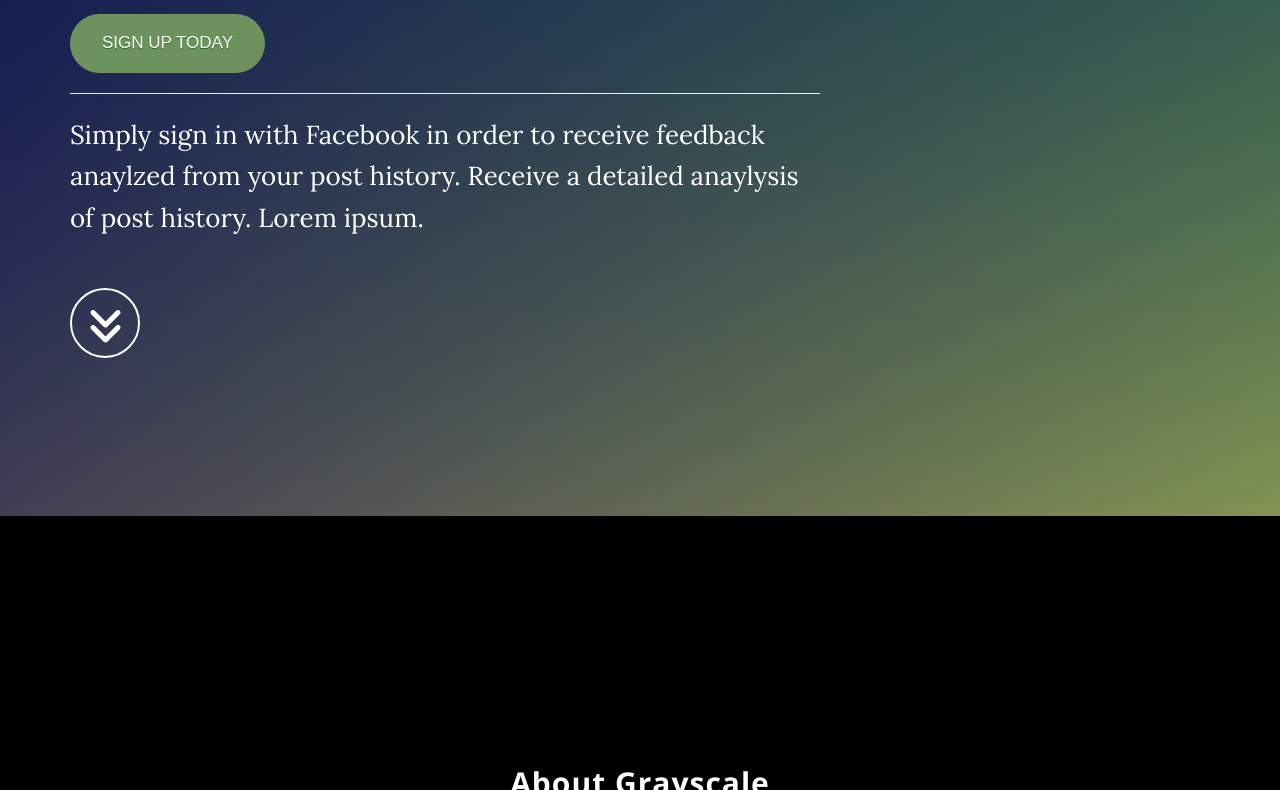
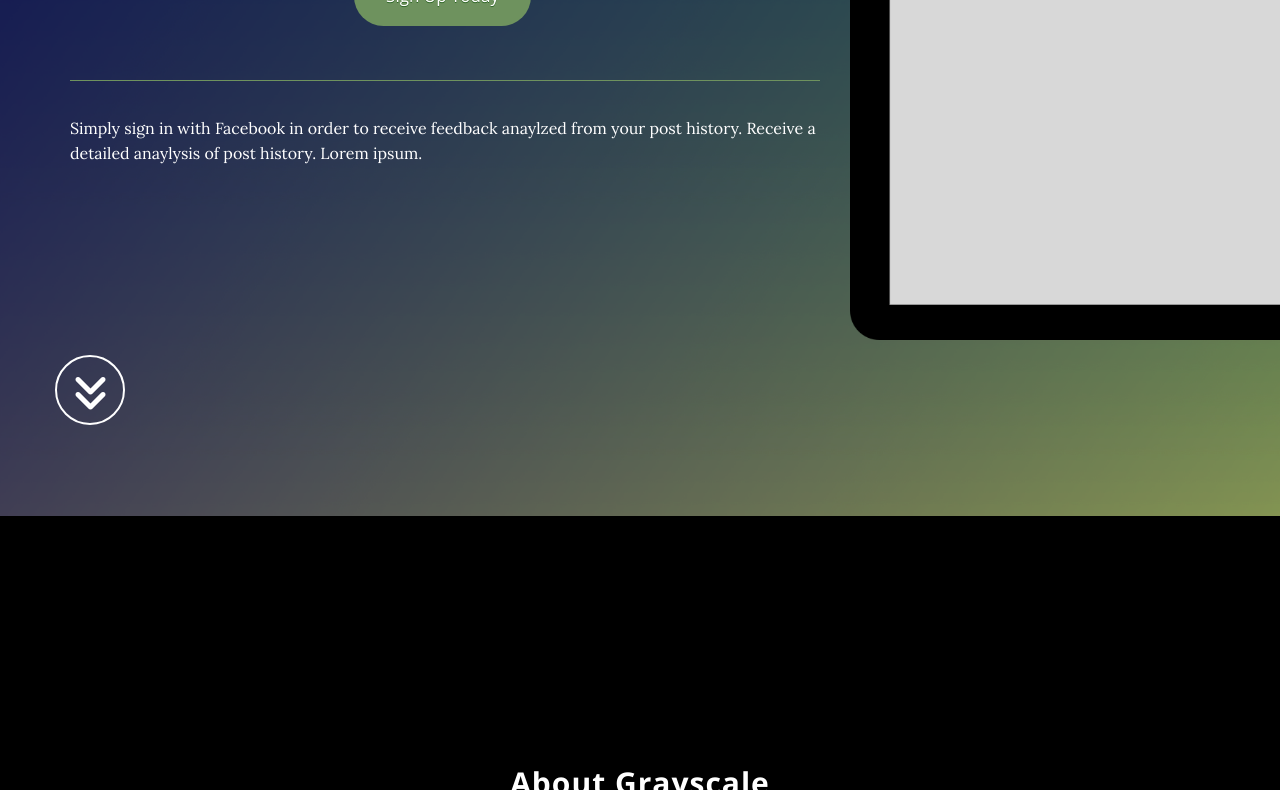
Before and after one commit to alexanderlam/raven, a plain HTML site: page index.html in a window 1280 px wide. Shown: the part 284-1074 px from the top of the page. Drawn offline with nearby package versions, Linux system fonts and the light colour scheme; some packages are replaced by stand-ins of ours.

Commit message:
Basic UI changes front page

```diff
--- a/css/grayscale.css
+++ b/css/grayscale.css
@@ -139,8 +139,10 @@ a:focus {
     display: table;
     width: 100%;
     height: auto;
-    padding: 100px 0;
-    /*text-align: center;*/
+/*    margin-left: -100px;*/
+    margin-right: -100px;
+/*    padding: 100px 0;
+*/    /*text-align: center;*/
     color: #fff;
     background: url(../img/Background_main.png) no-repeat bottom center scroll;
     background-color: #000;
@@ -160,7 +162,11 @@ a:focus {
 }
 
 .intro .intro-body .intro-text {
-    font-size: 18px;
+    font-size: 14px;
+}
+
+.tablet-picture {
+    text-align: right;
 }
 
 @media(min-width:768px) {
@@ -174,7 +180,7 @@ a:focus {
     }
 
     .intro .intro-body .intro-text {
-        font-size: 26px;
+        font-size: 16px;
     }
 }
 
@@ -291,12 +297,19 @@ a:focus {
 
 .btn {
     border-radius: 0;
-    text-transform: uppercase;
-    font-family: Montserrat,"Helvetica Neue",Helvetica,Arial,sans-serif;
     font-weight: 400;
     -webkit-transition: all .3s ease-in-out;
     -moz-transition: all .3s ease-in-out;
     transition: all .3s ease-in-out;
+}
+
+hr {
+    display: block;
+    height: 1px;
+    border: 0;
+    border-top: 1px solid #6E925E;
+    margin: 1em 0;
+    padding: 0;
 }
 
 .btn-default {
@@ -321,10 +334,11 @@ a:focus {
     display:inline-block;
     cursor:pointer;
     color:#ffffff;
-    font-family:Arial;
+    font-family:"Open Sans";
     font-size:17px;
     padding:16px 31px;
     text-decoration:none;
+    margin-left: -5px;
     text-shadow:0px 1px 0px #2f6627;
 }
 .sign-up-button:hover {
--- a/index.html
+++ b/index.html
@@ -72,15 +72,23 @@
                 <div class="row">
                     <div class="col-md-8">
                         <h1 class="brand-heading">Raven visualizes mental illness history instantly.</h1>
+                        <br>
+                        <center>
                         <button class="btn sign-up-button">Sign Up Today</button>
+                        </center>
+                        <br>
+                        <br>
                         <hr>
+                        <br>
                         <p class="intro-text">Simply sign in with Facebook in order to receive feedback anaylzed from your post history. Receive a detailed anaylysis of post history. Lorem ipsum.</p>
-                        <a href="#about" class="btn btn-circle page-scroll">
+                    </div>
+                    <div class = "col-md-4 tablet-picture">
+                    <img style='width: 125%;' src="img/Tablet_Temp.png">
+                    </div>
+                    <br>
+                    <a href="#about" class="btn btn-circle page-scroll">
                             <i class="fa fa-angle-double-down animated"></i>
                         </a>
-                    </div>
-                    <div class = "col-md-4">
-                    </div>
                 </div>
             </div>
         </div>
```
Also changed, not shown: img/Tablet_Temp.png (added).
